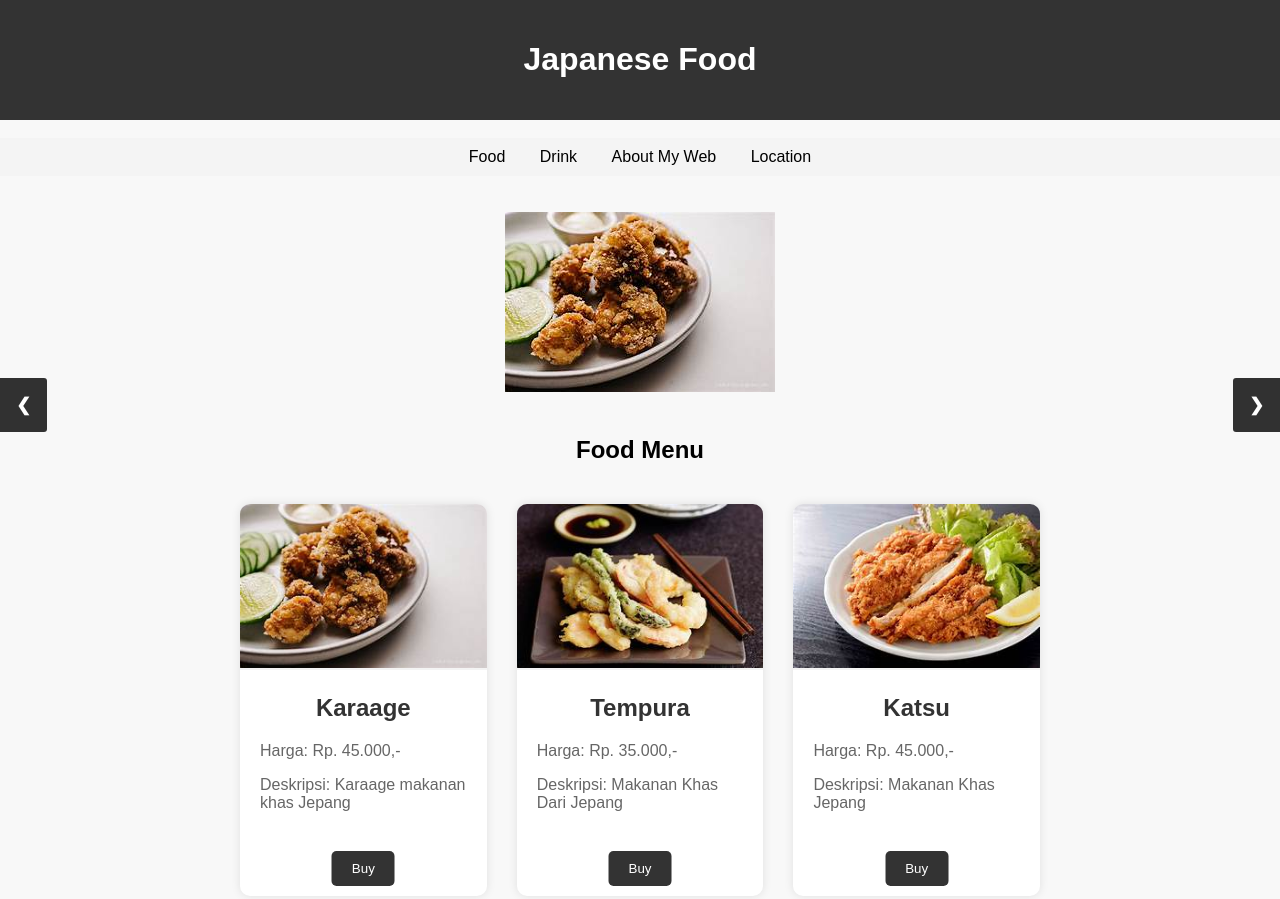
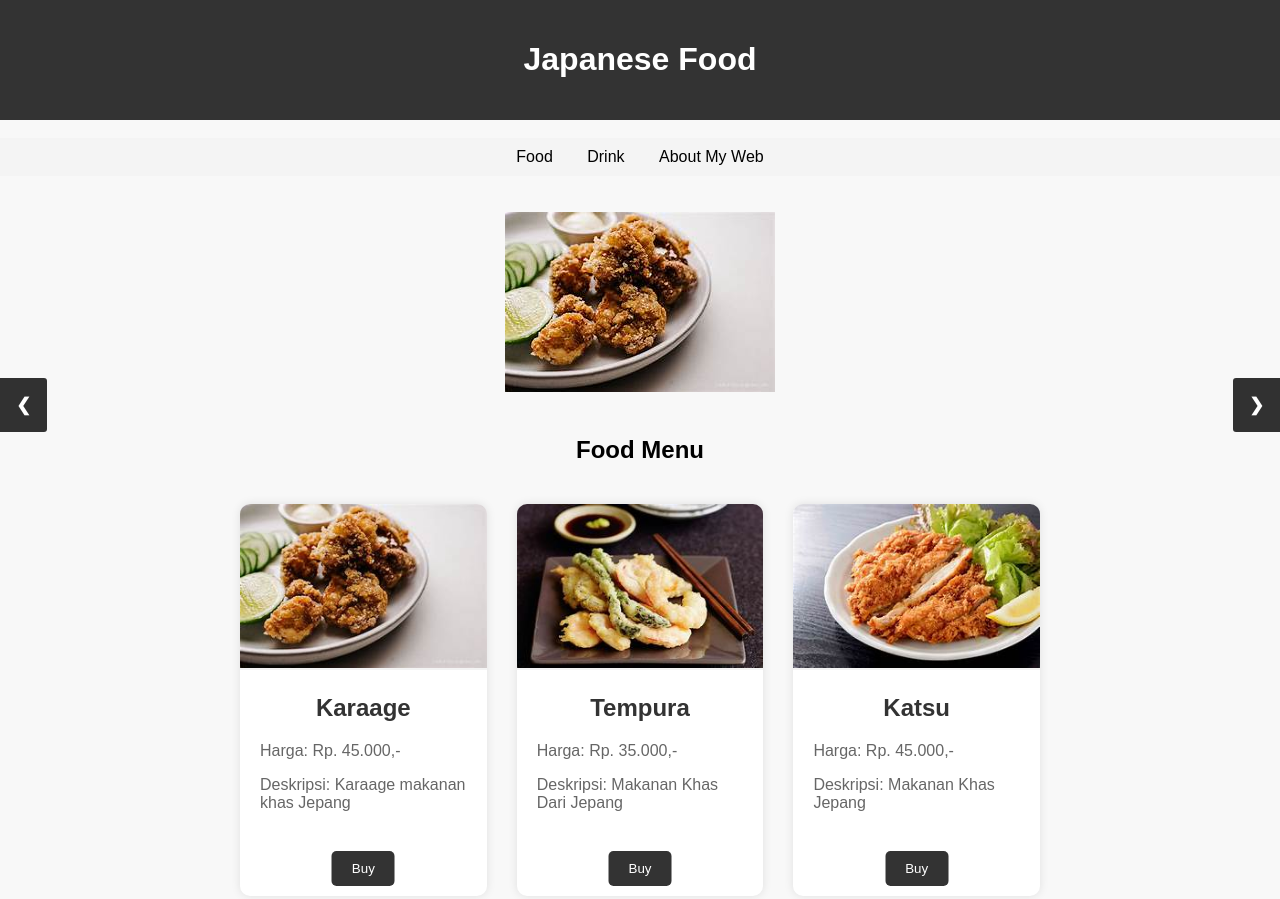
Before and after one commit to naelle0/ell, a plain HTML site: page index.html in a window 1280 px wide. Shown: the top 899 px of the page. Drawn offline with Linux system fonts and the light colour scheme.

Commit message:
Update index.html

```diff
--- a/index.html
+++ b/index.html
@@ -191,7 +191,6 @@
         <a href="#food">Food</a>
         <a href="#drink">Drink</a>
         <a href="#about">About My Web</a>
-        <a href="#location">Location</a>
     </nav>
     <br>
     <br>
```
